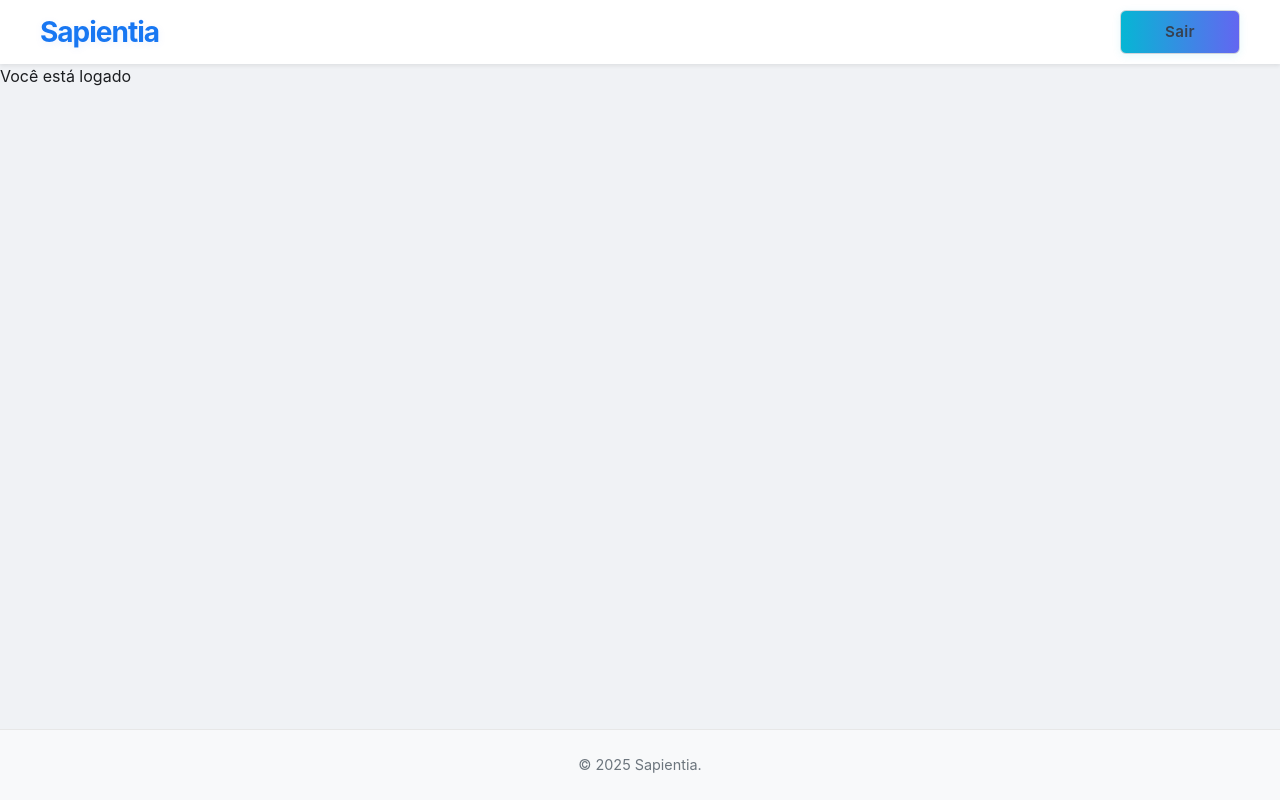
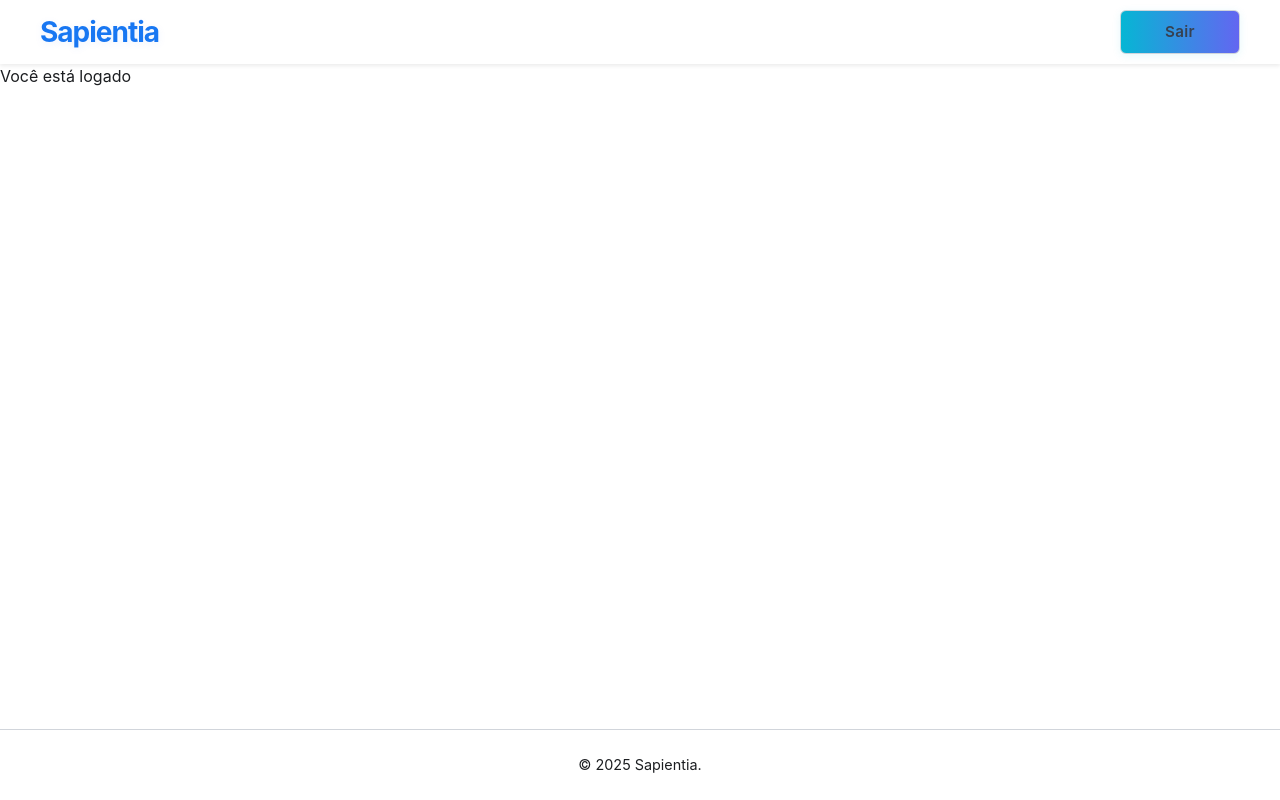
Before and after one commit to felipe-a-queiroz/sapientia, a React (Vite) app: page / in a window 1280 px wide. Built offline with nearby package versions, Linux system fonts and the light colour scheme; no server answers; sample sign-in values are in the browser's storage.

Commit message:
melhorando o estilo

```diff
--- a/src/components/footer/styles.css
+++ b/src/components/footer/styles.css
@@ -1,8 +1,8 @@
 .footer {
-  background-color: #f8f9fa;
-  color: #6c757d;
+  background-color: var(--color-surface);
+  color: var(--color-text-primary);
   padding: 1.5rem 2rem;
-  border-top: 1px solid #e7e7e7;
+  border-top: 1px solid var(--color-border);
   text-align: center;
   margin-top: auto
 }
--- a/src/index.css
+++ b/src/index.css
@@ -3,12 +3,11 @@
 /* ---------- Variáveis e estilo base ---------- */
 
 :root {
-  font-family: -apple-system, BlinkMacSystemFont, 'Segoe UI', Roboto, 'Helvetica Neue', Arial, sans-serif;
+  font-family: -apple-system, BlinkMacSystemFont, "Segoe UI", Roboto,
+    "Helvetica Neue", Arial, sans-serif;
   line-height: 1.5;
   font-weight: 400;
   color-scheme: light dark;
-  color: #22223b;
-  background-color: #f8f9fa;
   font-synthesis: none;
   text-rendering: optimizeLegibility;
   -webkit-font-smoothing: antialiased;
@@ -34,7 +33,8 @@
 }
 
 * {
-  transition: color 0.2s ease, background-color 0.2s ease, border-color 0.2s ease, box-shadow 0.2s ease;
+  transition: color 0.2s ease, background-color 0.2s ease,
+    border-color 0.2s ease, box-shadow 0.2s ease;
 }
 
 /* ---------- Corpo e layout ---------- */
@@ -45,7 +45,8 @@ body {
   transition: background-color 0.2s ease, color 0.2s ease;
 }
 
-#root, .app {
+#root,
+.app {
   width: 100vw;
   min-height: 100vh;
   display: flex;
@@ -58,8 +59,8 @@ main {
   display: flex;
   flex-direction: column;
   align-items: stretch;
+  background-color: var(--color-surface);
 }
-
 
 /* ---------- Tipografia ---------- */
 
@@ -103,7 +104,7 @@ button {
   font-family: inherit;
   background: linear-gradient(90deg, #06b6d4 0%, #6366f1 100%);
   color: #fff;
-  box-shadow: 0 2px 8px 0 rgba(6, 182, 212, 0.10);
+  box-shadow: 0 2px 8px 0 rgba(6, 182, 212, 0.1);
   cursor: pointer;
   min-width: 120px;
   min-height: 44px;
@@ -177,10 +178,19 @@ textarea:focus {
 }
 
 @keyframes shake {
-  0%, 100% { transform: translateX(0); }
-  25% { transform: translateX(-4px); }
-  50% { transform: translateX(4px); }
-  75% { transform: translateX(-4px); }
+  0%,
+  100% {
+    transform: translateX(0);
+  }
+  25% {
+    transform: translateX(-4px);
+  }
+  50% {
+    transform: translateX(4px);
+  }
+  75% {
+    transform: translateX(-4px);
+  }
 }
 
 /* ---------- Scrollbar personalizada ---------- */
@@ -213,7 +223,6 @@ svg:hover {
 
 @media (prefers-color-scheme: dark) {
   :root {
-    color: #e0e7ff;
     background-color: #181a2a;
     --space-xs: 0.5rem;
     --space-sm: 1rem;
@@ -233,7 +242,13 @@ svg:hover {
 
   body {
     background: linear-gradient(135deg, #181a2a 0%, #232946 100%);
-    box-sizing: border-box;
+    color: var(--color-text-primary);
+    margin: 0;
+    transition: background-color 0.2s ease, color 0.2s ease;
+  }
+
+  main {
+    background: linear-gradient(135deg, #181a2a 0%, #232946 100%);
   }
 
   h1 {
@@ -256,7 +271,7 @@ svg:hover {
   button {
     background: linear-gradient(90deg, #818cf8 0%, #06b6d4 100%);
     color: #fff;
-    box-shadow: 0 2px 8px 0 rgba(129, 140, 248, 0.10);
+    box-shadow: 0 2px 8px 0 rgba(129, 140, 248, 0.1);
   }
   button:hover,
   button:focus-visible {
--- a/src/pages/LoginPage/styles.css
+++ b/src/pages/LoginPage/styles.css
@@ -17,7 +17,7 @@ body, html {
 
 /* O card de autenticação */
 .AuthCard {
-  background-color: #ffffff;
+  background-color: var(--color-surface);
   padding: 40px;
   border-radius: 8px;
   box-shadow: 0 4px 12px rgba(0, 0, 0, 0.1);
@@ -30,14 +30,14 @@ body, html {
 .AuthCard-title {
   font-size: 2.5rem;
   font-weight: 700;
-  color: #1c1e21;
+  color: var(--color-text-primary);
   margin-bottom: 10px;
 }
 
 /* Descrição abaixo do título */
 .AuthCard-desc {
   font-size: 1rem;
-  color: #606770;
+  color: var(--color-text-primary);
   margin-bottom: 30px;
 }
 
@@ -57,7 +57,7 @@ body, html {
   display: block;
   font-weight: 600;
   margin-bottom: 8px;
-  color: #333;
+  color: var(--color-text-primary);
 }
 
 .form-group input {
```
